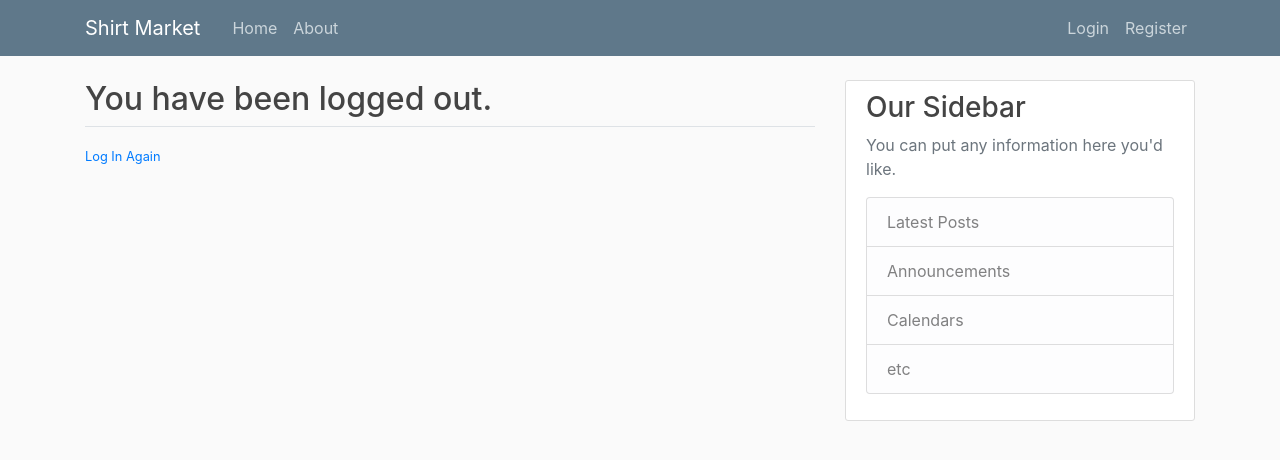
After one commit to seika5/shirtmarket, a Django app: template shirtmarket/users/templates/logout.html in a window 1280 px wide. The commit adds this page. Shown: the top 460 px of the page. Run offline with Django 3.2, Linux system fonts and the light colour scheme; the template is opened without the code that fills it, so the values that code supplies are empty; some libraries are stand-ins or nearby versions.

Commit message:
partway 7

```diff
--- a/shirtmarket/market/templates/base.html
+++ b/shirtmarket/market/templates/base.html
@@ -32,8 +32,12 @@
 		        	</div>
 		        	<!-- Navbar Right Side -->
 		        	<div class="navbar-nav">
-		          		<a class="nav-item nav-link" href="#">Login</a>
-		          		<a class="nav-item nav-link" href="#">Register</a>
+		        		{% if user.is_authenticated %}
+		          			<a class="nav-item nav-link" href="{% url 'logout' %}">Logout</a>
+		        		{% else %}
+		          			<a class="nav-item nav-link" href="{% url 'login' %}">Login</a>
+		          			<a class="nav-item nav-link" href="{% url 'register' %}">Register</a>
+		          		{% endif %}
 		        	</div>
 		      	</div>
 		    </div>
--- a/shirtmarket/shirtmarket/urls.py
+++ b/shirtmarket/shirtmarket/urls.py
@@ -15,11 +15,14 @@
     2. Add a URL to urlpatterns:  path('blog/', include('blog.urls'))
 """
 from django.contrib import admin
+from django.contrib.auth import views as auth_views
 from django.urls import path, include
 from users import views as user_views
 
 urlpatterns = [
     path('admin/', admin.site.urls),
     path('register/', user_views.register, name='register'),
+    path('login/', auth_views.LoginView.as_view(template_name='login.html'), name='login'),
+    path('logout/', auth_views.LogoutView.as_view(template_name='logout.html'), name='logout'),
     path('', include('market.urls')),
 ]
--- a/shirtmarket/users/templates/users/register.html
+++ b/shirtmarket/users/templates/login.html
@@ -5,16 +5,16 @@
 		<form method="POST">
 			{% csrf_token %}
 			<fieldset class="form-group">
-				<legend class="border-bottom mb-4">Join Now</legend>
+				<legend class="border-bottom mb-4">Login</legend>
 				{{ form|crispy }}
 			</fieldset>
 			<div class="form-group">
-				<button class="btn btn-outline-info" type="submit">Sign Up</button>
+				<button class="btn btn-outline-info" type="submit">Log In</button>
 			</div>
 		</form>
 		<div class="border-top pt-3">
 			<small class="text-muted">
-				Already Have an Account? <a class="ml-2" href="#">Sign In</a>
+				Need an Account? <a class="ml-2" href="{% url 'register' %}">Sign Up Now</a>
 			</small>
 		</div>
 	</div>
--- /dev/null
+++ b/shirtmarket/users/templates/logout.html
@@ -0,0 +1,9 @@
+{% extends "base.html" %}
+{% block content %}
+	<h2>You have been logged out.</h2>
+	<div class="border-top pt-3">
+		<small class="text-muted">
+			<a href="{% url 'login' %}">Log In Again</a>
+		</small>
+	</div>
+{% endblock content %}
```
Also changed, not shown: shirtmarket/users/templates/register.html (added, +21 -0 lines), shirtmarket/users/views.py (+6 -3 lines), shirtmarket/users/templates/profile.html (added).
